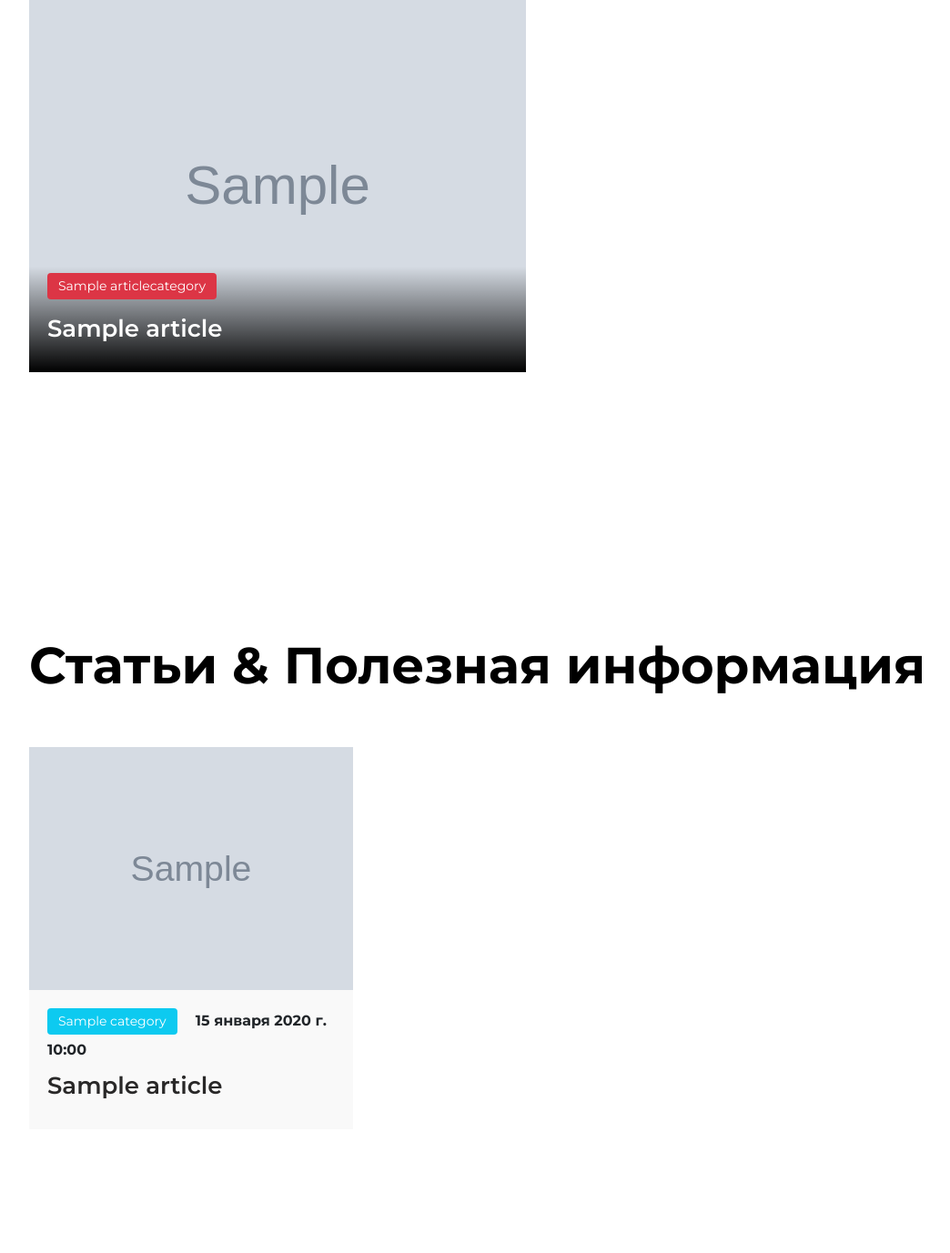
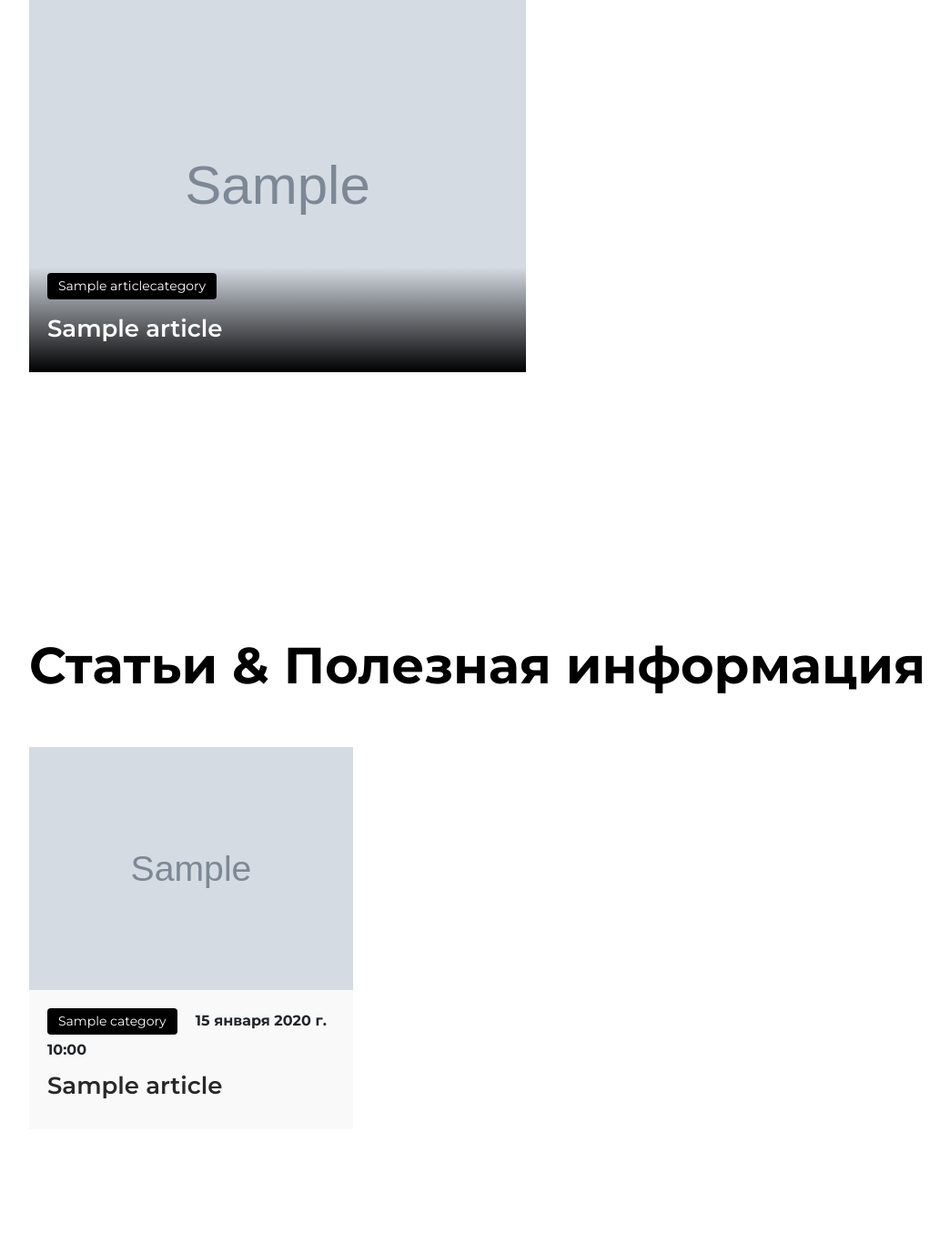
Before and after one commit to danisimore/Valorank, a Django app: template valorank_root/templates/articles.html in a window 1280 px wide. Shown: the part 803-2180 px from the top of the page at 91% size, without its empty margins (50-1094 px from the left). Run offline with Django 4.2, Linux system fonts and the light colour scheme; tables that the repository leaves empty hold one stand-in row (values such as "Sample post"); the template is opened without the code that fills it: values that come from a table or form of the project are taken from there, most other values are stand-ins (such as "Sample title", 1, 10 or a date in 2020); grey boxes marked "Sample" are stand-in pictures; some libraries are stand-ins or nearby versions.

Commit message:
`css` field added to the `ArticleCategory` model for dynamic display of category styles

```diff
--- a/valorank_root/articles/admin.py
+++ b/valorank_root/articles/admin.py
@@ -39,4 +39,5 @@ class ArticleAdmin(admin.ModelAdmin):
 
 @admin.register(ArticleCategory)
 class ArticleCategoryAdmin(admin.ModelAdmin):
-    list_display = ('id', 'title')
+    list_display = ('id', 'title', 'css')
+    list_editable = ('css',)
--- a/valorank_root/articles/models.py
+++ b/valorank_root/articles/models.py
@@ -4,6 +4,7 @@ from django.db import models
 
 class ArticleCategory(models.Model):
     title = models.CharField(max_length=128, verbose_name='Название')
+    css = models.CharField(max_length=128, verbose_name='CSS-класс', default='bg-danger')
 
     def __str__(self):
         return self.title
--- a/valorank_root/templates/include/article_detail/other_articles.html
+++ b/valorank_root/templates/include/article_detail/other_articles.html
@@ -12,7 +12,7 @@
                     </a>
 
                     <div class="articles-text-info">
-                        <span class="category-tag me-3 bg-info">{{ article.category }}</span>
+                        <span class="category-tag me-3 {{ article.category.css }}">{{ article.category }}</span>
 
                         <strong>{{ article.creation_date }}</strong>
 
--- a/valorank_root/templates/include/articles/articles_and_info.html
+++ b/valorank_root/templates/include/articles/articles_and_info.html
@@ -15,7 +15,7 @@
                     </a>
 
                     <div class="articles-text-info">
-                        <span class="category-tag me-3 bg-info">{{ article.category }}</span>
+                        <span class="category-tag me-3 {{ article.category.css }}">{{ article.category }}</span>
 
                         <strong>{{ article.creation_date }}</strong>
 
--- a/valorank_root/templates/include/articles/updates.html
+++ b/valorank_root/templates/include/articles/updates.html
@@ -11,7 +11,7 @@
                     </a>
 
                     <div class="articles-text-info articles-text-info-large">
-                        <span class="category-tag bg-danger">{{ article_update.category }}</span>
+                        <span class="category-tag {{ article_update.category.css }}">{{ article_update.category }}</span>
 
                         <h5 class="article-title mt-2">
                             <a href="detail/{{ article_update.pk }}" class="article-title-link">{{ article_update.title }}</a>
--- a/valorank_root/templates/include/index/last_articles.html
+++ b/valorank_root/templates/include/index/last_articles.html
@@ -19,7 +19,7 @@
                     </a>
 
                     <div class="articles-text-info articles-text-info-large">
-                        <span class="category-tag bg-danger">{{ article.category }}</span>
+                        <span class="category-tag {{ article.category.css }}">{{ article.category }}</span>
                         <h5 class="article-title mt-2">
                             <a href="articles/detail/{{ article.pk }}" class="article-title-link">{{ article.title }}</a>
                         </h5>
```
Also changed, not shown: valorank_root/articles/migrations/0002_articlecategory_css.py (added), valorank_root/articles/migrations/0003_alter_articlecategory_css.py (added).
